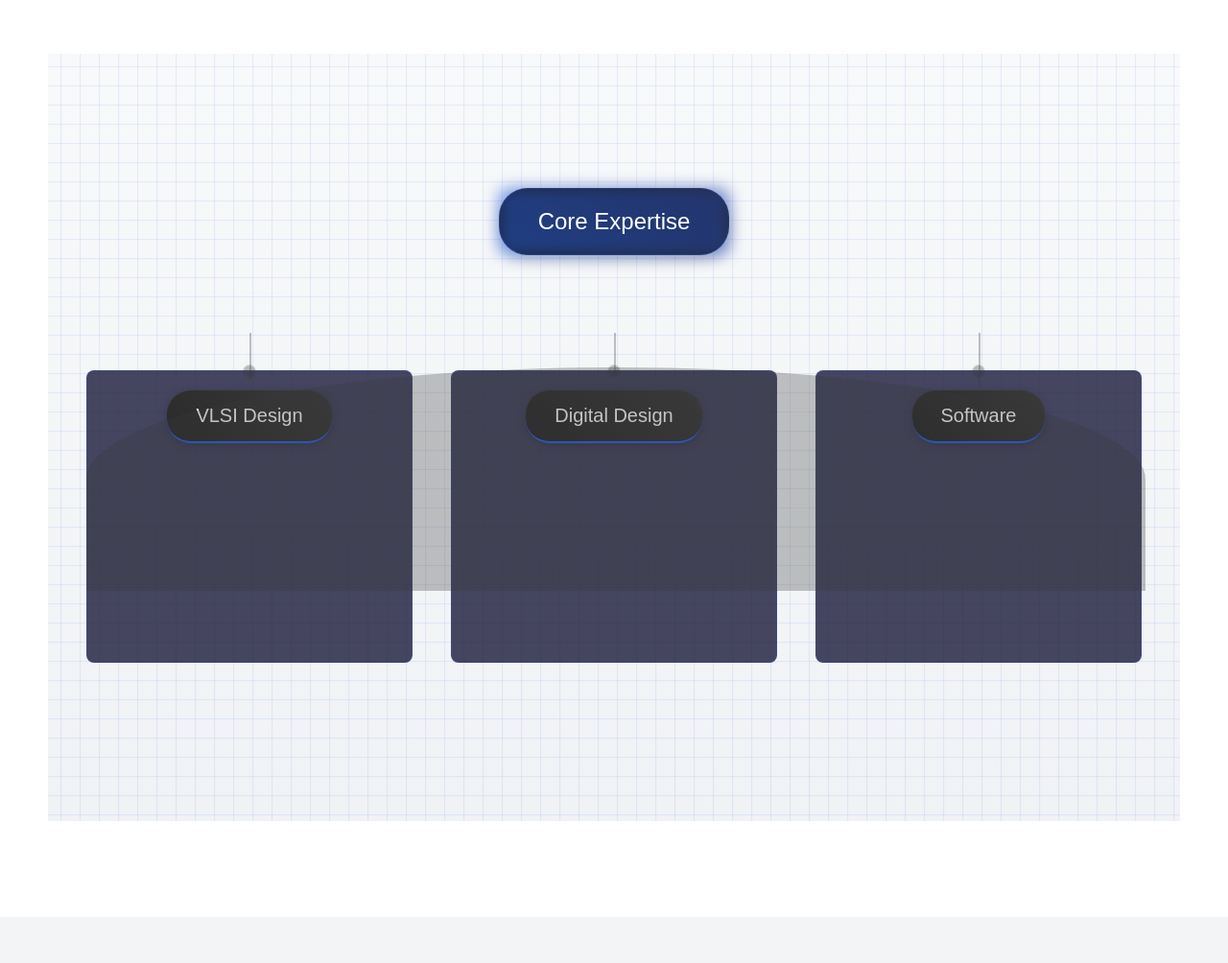
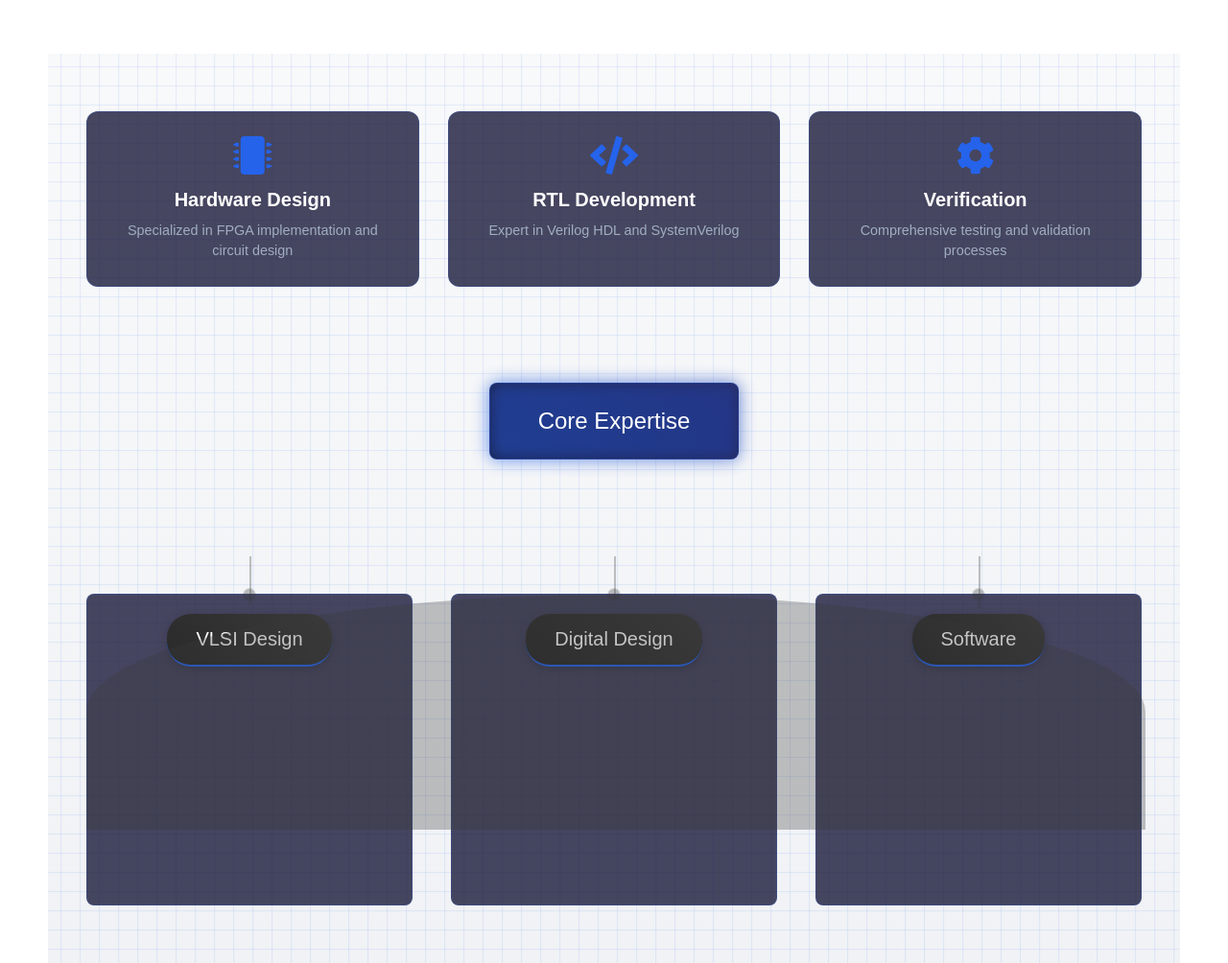
Before and after one commit to smnayem24/portfolio.nayem.io, a plain HTML site: page index.html in a window 1280 px wide. Shown: the part 2539-3543 px from the top of the page at 96% size. Drawn offline with nearby package versions, Linux system fonts and the light colour scheme.

Commit message:
Designed Technical section
- card added aroud the expertise

```diff
--- a/index.html
+++ b/index.html
@@ -204,6 +204,24 @@
         <h2 class="title">Technical Skills</h2>
         <div class="skills-tree">
           <div class="tree-container">
+            <div class="skills-cards">
+              <div class="skill-card">
+                <i class="fas fa-microchip skill-card-icon"></i>
+                <h3 class="skill-card-title">Hardware Design</h3>
+                <p class="skill-card-text">Specialized in FPGA implementation and circuit design</p>
+              </div>
+              <div class="skill-card">
+                <i class="fas fa-code skill-card-icon"></i>
+                <h3 class="skill-card-title">RTL Development</h3>
+                <p class="skill-card-text">Expert in Verilog HDL and SystemVerilog</p>
+              </div>
+              <div class="skill-card">
+                <i class="fas fa-cog skill-card-icon"></i>
+                <h3 class="skill-card-title">Verification</h3>
+                <p class="skill-card-text">Comprehensive testing and validation processes</p>
+              </div>
+            </div>
+
             <div class="skill-root">
               <div class="root-node">Core Expertise</div>
               <div class="root-branches">
--- a/style.css
+++ b/style.css
@@ -2080,3 +2080,115 @@ section .title::after {
   background: var(--primary-color);
   border-radius: 4px;
 }
+
+/* Fix the skills tree orientation */
+.tree-container {
+  display: flex;
+  flex-direction: column;
+  align-items: center;
+  gap: 40px;
+  padding: 20px;
+}
+
+.skills-cards {
+  display: grid;
+  grid-template-columns: repeat(3, 1fr);
+  gap: 30px;
+  margin-bottom: 40px;
+  width: 100%;
+  max-width: 1200px;
+}
+
+.skill-root {
+  position: relative;
+  width: 100%;
+}
+
+.root-node {
+  background: linear-gradient(45deg, #1a1a3a, #2a2a5a);
+  color: #fff;
+  padding: 25px 50px;
+  border-radius: 8px;
+  margin: 0 auto;
+  width: fit-content;
+  font-size: 24px;
+  box-shadow: 0 0 20px rgba(37, 99, 235, 0.2);
+  border: 1px solid rgba(37, 99, 235, 0.3);
+  z-index: 2;
+}
+
+.root-branches {
+  display: grid;
+  grid-template-columns: repeat(3, 1fr);
+  gap: 40px;
+  margin-top: 60px;
+  width: 100%;
+}
+
+.skill-branch {
+  display: flex;
+  flex-direction: column;
+  gap: 20px;
+  background: rgba(26, 26, 58, 0.8);
+  border: 1px solid rgba(37, 99, 235, 0.2);
+  border-radius: 8px;
+  padding: 20px;
+}
+
+/* Remove all transform properties that were causing orientation issues */
+.tree-container,
+.skill-root,
+.root-node,
+.skill-branch {
+  transform: none;
+}
+
+/* ...existing code... */
+
+.skills-cards {
+  display: grid;
+  grid-template-columns: repeat(3, 1fr);
+  gap: 30px;
+  margin-bottom: 40px;
+  position: relative;
+}
+
+.skill-card {
+  background: rgba(26, 26, 58, 0.8);
+  border: 1px solid rgba(37, 99, 235, 0.2);
+  border-radius: 12px;
+  padding: 25px;
+  text-align: center;
+  transition: all 0.3s ease;
+}
+
+.skill-card:hover {
+  transform: translateY(-5px);
+  box-shadow: 0 5px 20px rgba(37, 99, 235, 0.2);
+  background: rgba(26, 26, 58, 0.95);
+}
+
+.skill-card-icon {
+  font-size: 2.5rem;
+  color: #2563eb;
+  margin-bottom: 15px;
+}
+
+.skill-card-title {
+  color: #fff;
+  font-size: 1.25rem;
+  margin-bottom: 10px;
+}
+
+.skill-card-text {
+  color: #a0aec0;
+  font-size: 0.9rem;
+  line-height: 1.5;
+}
+
+/* Position the core expertise section */
+.skill-root {
+  margin-top: -20px;
+}
+
+/* ...existing code... */
```
